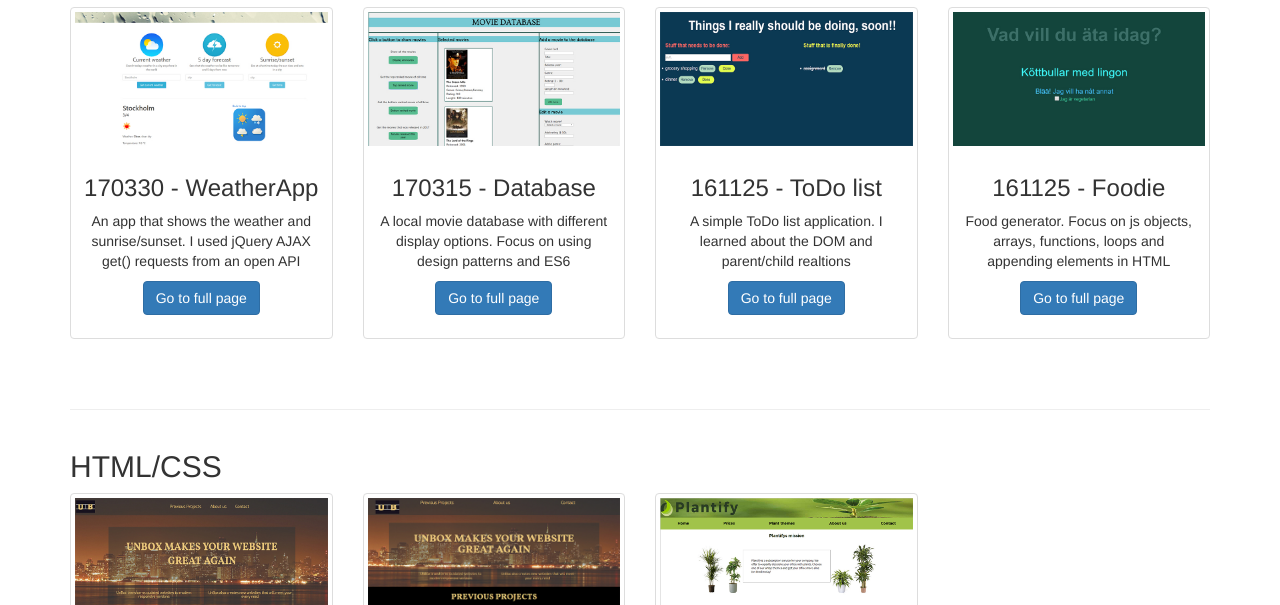
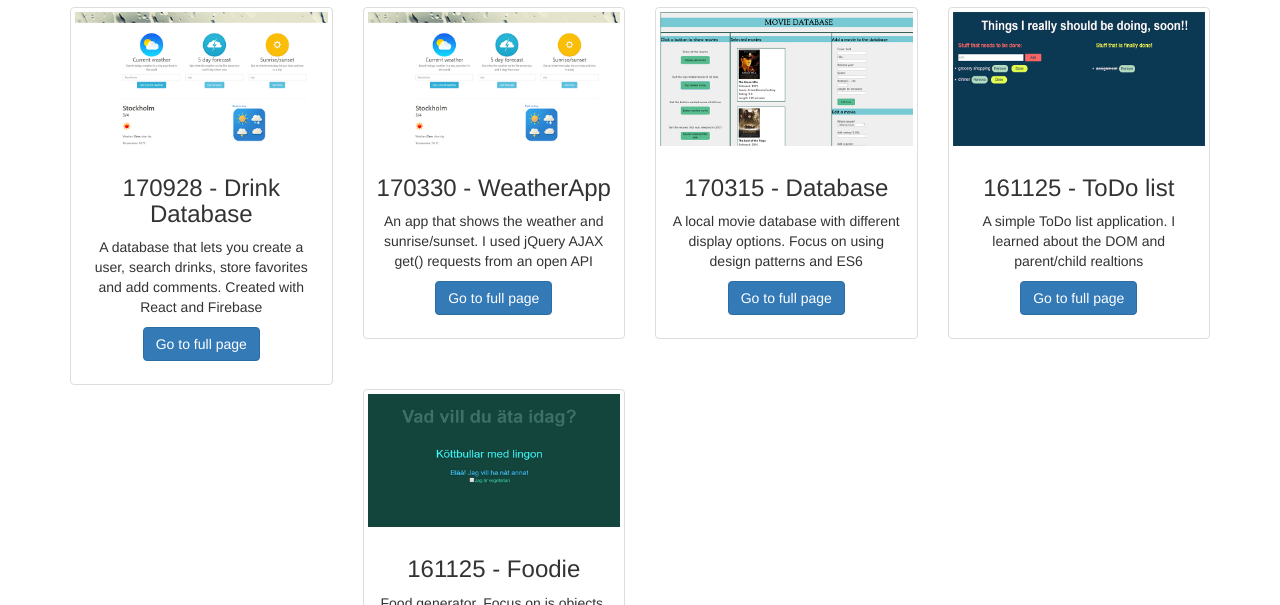
Before and after one commit to anneliev/anneliev.github.io, a plain HTML site: page index.html in a window 1280 px wide. Shown: the part 620-1225 px from the top of the page. Drawn offline with Linux system fonts and the light colour scheme.

Commit message:
added drink database

```diff
--- a/index.html
+++ b/index.html
@@ -88,6 +88,18 @@
 
         <!-- Page Features -->
         <div class="row text-center">
+            <div class="col-md-3 col-sm-6 hero-feature">
+                <div class="thumbnail">
+                    <img src="pics/WeatherApp.jpg" alt="Weather App thumbnail">
+                    <div class="caption">
+                        <h3>170928 - Drink Database</h3>
+                        <p>A database that lets you create a user, search drinks, store favorites and add comments. Created with React and Firebase</p>
+                        <p>
+                            <a href="https://anneliev.github.io/Drinks-databse/" class="btn btn-primary">Go to full page</a>
+                        </p>
+                    </div>
+                </div>
+            </div>
 
             <div class="col-md-3 col-sm-6 hero-feature">
                 <div class="thumbnail">
```
